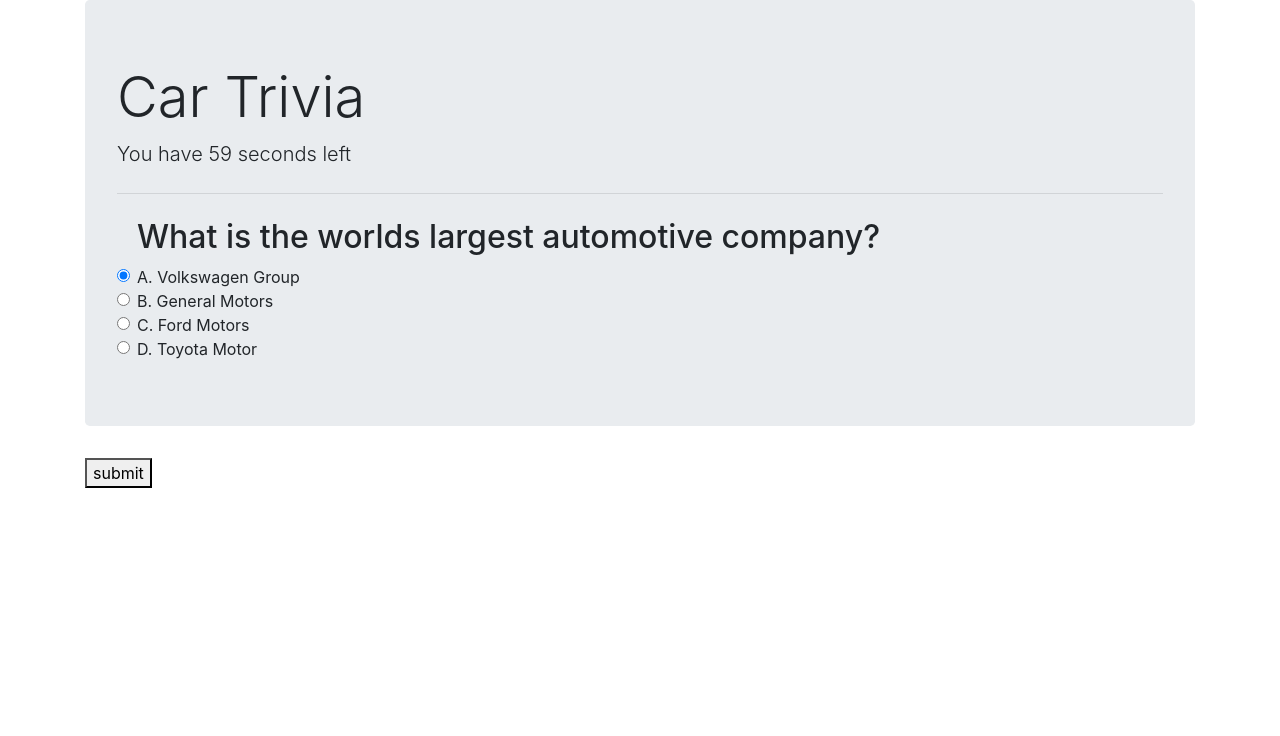
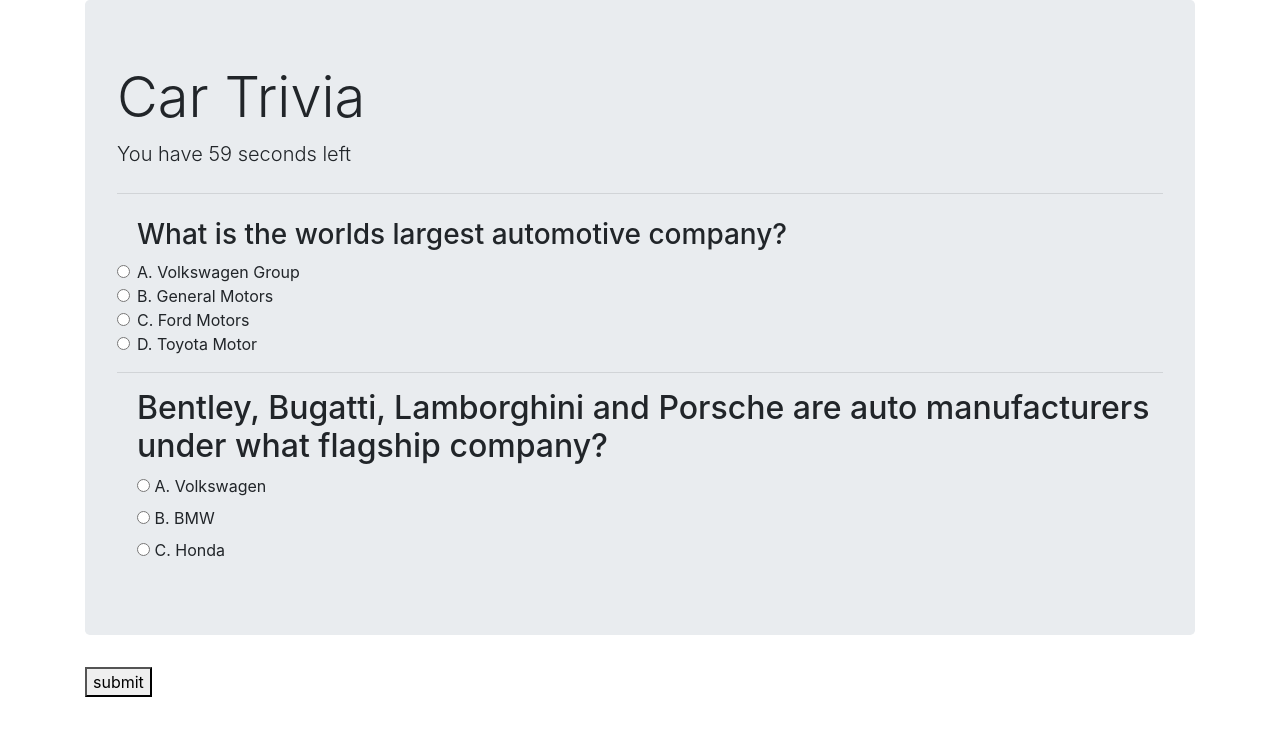
Before and after one commit to Senyan-Luo/TriviaGame, a plain HTML site: page index.html in a window 1280 px wide. Both pictures are taken after a click on the button "Begin trivia". Drawn offline with nearby package versions, Linux system fonts and the light colour scheme.

Commit message:
4th upload

```diff
--- a/assets/app.js
+++ b/assets/app.js
@@ -13,6 +13,9 @@
     $(submitButton).on("click", function(){
 
     if($("#exampleRadios4").is(":checked")){
+    correctAnswer ++
+}
+    if($("#question2-1").is(":checked")){
     correctAnswer ++
 }
     else{
--- a/index.html
+++ b/index.html
@@ -19,9 +19,11 @@
     <div id="time-up"></div>
     <hr class="my-4">
     <div id="questions">
-            <div class="form-check">
-                <h2>What is the worlds largest automotive company? </h2>
-                    <input class="form-check-input" type="radio" name="exampleRadios" id="exampleRadios1" value="option1" checked>
+            <form method="post" action="#">
+                <div class="form-check">
+                <h3>What is the worlds largest automotive company? </h3>
+
+                    <input class="form-check-input" type="radio" name="exampleRadios" id="exampleRadios1" value="option1">
                     <label class="form-check-label" for="exampleRadios1">
                             A. Volkswagen Group
                     </label>
@@ -44,7 +46,29 @@
                                     D. Toyota Motor
                             </label>
                 </div>
-    </div>
+                <hr>
+
+                <div class = "form-check">
+                    <div>
+                    <h2>Bentley, Bugatti, Lamborghini and Porsche are auto manufacturers under what flagship company? </h2>
+                        <input type="radio" id="question2-1" >
+                        <label for="question2-1"> A. Volkswagen </label>
+                </div>
+                <div>
+                        <input type="radio" id="question2-2" >
+                        <label for="question2-2"> B. BMW </label>
+                </div>
+                <div>
+                        <input type="radio" id="question2-3" >
+                        <label for="question2-3"> C. Honda </label>
+                </div>
+                </div>
+
+
+
+            </form>
+</div>
+
     <div id="results"></div>
     <div class="row">
         <div class="col-md-5 text-center"></div>
```
